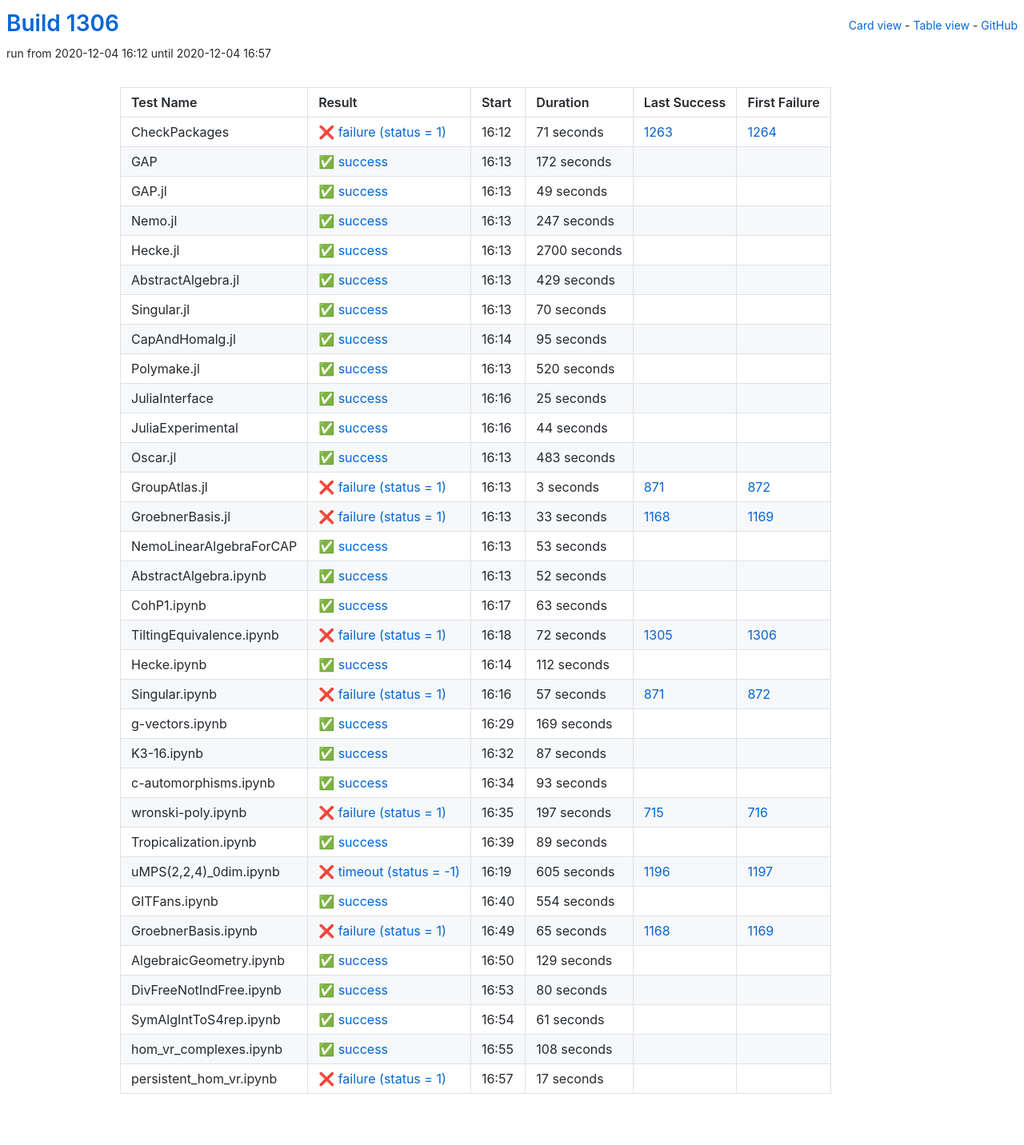
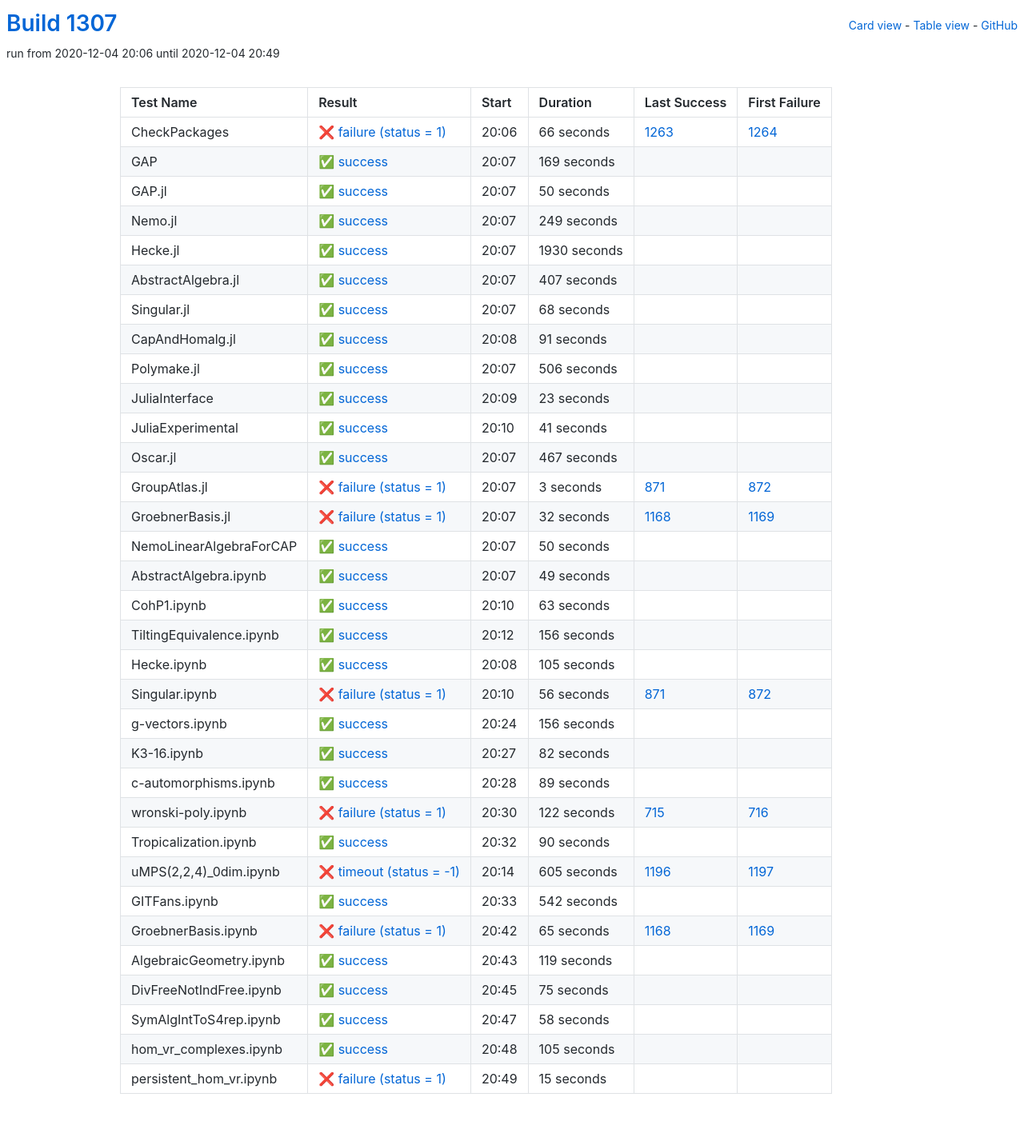
Before and after one commit to oscar-system/oscar-ci-status-stable, a Jekyll site: the page built from table.html, in a window 1280 px wide. Shown: the whole page at 80% size. Built offline with Jekyll 4.4.1, drawn with Linux system fonts in a browser that asks for light colours.

Commit message:
Build #1307

```diff
--- a/_data/ci.yml
+++ b/_data/ci.yml
@@ -1,6 +1,6 @@
 ---
-build: 1306
-build_url: https://oscarci.mathematik.uni-kl.de/job/oscar-stable/1306/
+build: 1307
+build_url: https://oscarci.mathematik.uni-kl.de/job/oscar-stable/1307/
 job: oscar-stable
 organization: oscar-system
 repo: oscar-ci-status-stable
@@ -8,152 +8,152 @@ repourl: https://github.com/oscar-system/oscar-ci-status-stable
 tests:
 - name: CheckPackages
   id: checkpackages
-  log: https://oscarci.mathematik.uni-kl.de/job/oscar-stable/1306/artifact/logs/build-1306/CheckPackages.log
-  start: 2020-12-04 16:12
+  log: https://oscarci.mathematik.uni-kl.de/job/oscar-stable/1307/artifact/logs/build-1307/CheckPackages.log
+  start: 2020-12-04 20:06
   success: false
   exitcode: 1
   status: failure
-  duration: 71
+  duration: 66
   last_success: 1263
   last_success_url: https://oscarci.mathematik.uni-kl.de/job/oscar-stable/1263/
   first_failure: 1264
   first_failure_url: https://oscarci.mathematik.uni-kl.de/job/oscar-stable/1264/
 - name: GAP
   id: gap
-  log: https://oscarci.mathematik.uni-kl.de/job/oscar-stable/1306/artifact/logs/build-1306/GAP.log
-  start: 2020-12-04 16:13
+  log: https://oscarci.mathematik.uni-kl.de/job/oscar-stable/1307/artifact/logs/build-1307/GAP.log
+  start: 2020-12-04 20:07
   success: true
   exitcode: 0
   status: success
-  duration: 172
+  duration: 169
   last_success: false
   last_success_url:
   first_failure: false
   first_failure_url:
 - name: GAP.jl
   id: gap-jl
-  log: https://oscarci.mathematik.uni-kl.de/job/oscar-stable/1306/artifact/logs/build-1306/GAP.jl.log
-  start: 2020-12-04 16:13
+  log: https://oscarci.mathematik.uni-kl.de/job/oscar-stable/1307/artifact/logs/build-1307/GAP.jl.log
+  start: 2020-12-04 20:07
   success: true
   exitcode: 0
   status: success
-  duration: 49
+  duration: 50
   last_success: false
   last_success_url:
   first_failure: false
   first_failure_url:
 - name: Nemo.jl
   id: nemo-jl
-  log: https://oscarci.mathematik.uni-kl.de/job/oscar-stable/1306/artifact/logs/build-1306/Nemo.jl.log
-  start: 2020-12-04 16:13
+  log: https://oscarci.mathematik.uni-kl.de/job/oscar-stable/1307/artifact/logs/build-1307/Nemo.jl.log
+  start: 2020-12-04 20:07
   success: true
   exitcode: 0
   status: success
-  duration: 247
+  duration: 249
   last_success: false
   last_success_url:
   first_failure: false
   first_failure_url:
 - name: Hecke.jl
   id: hecke-jl
-  log: https://oscarci.mathematik.uni-kl.de/job/oscar-stable/1306/artifact/logs/build-1306/Hecke.jl.log
-  start: 2020-12-04 16:13
+  log: https://oscarci.mathematik.uni-kl.de/job/oscar-stable/1307/artifact/logs/build-1307/Hecke.jl.log
+  start: 2020-12-04 20:07
   success: true
   exitcode: 0
   status: success
-  duration: 2700
+  duration: 1930
   last_success: false
   last_success_url:
   first_failure: false
   first_failure_url:
 - name: AbstractAlgebra.jl
   id: abstractalgebra-jl
-  log: https://oscarci.mathematik.uni-kl.de/job/oscar-stable/1306/artifact/logs/build-1306/AbstractAlgebra.jl.log
-  start: 2020-12-04 16:13
+  log: https://oscarci.mathematik.uni-kl.de/job/oscar-stable/1307/artifact/logs/build-1307/AbstractAlgebra.jl.log
+  start: 2020-12-04 20:07
   success: true
   exitcode: 0
   status: success
-  duration: 429
+  duration: 407
   last_success: false
   last_success_url:
   first_failure: false
   first_failure_url:
 - name: Singular.jl
   id: singular-jl
-  log: https://oscarci.mathematik.uni-kl.de/job/oscar-stable/1306/artifact/logs/build-1306/Singular.jl.log
-  start: 2020-12-04 16:13
+  log: https://oscarci.mathematik.uni-kl.de/job/oscar-stable/1307/artifact/logs/build-1307/Singular.jl.log
+  start: 2020-12-04 20:07
   success: true
   exitcode: 0
   status: success
-  duration: 70
+  duration: 68
   last_success: false
   last_success_url:
   first_failure: false
   first_failure_url:
 - name: CapAndHomalg.jl
   id: capandhomalg-jl
-  log: https://oscarci.mathematik.uni-kl.de/job/oscar-stable/1306/artifact/logs/build-1306/CapAndHomalg.jl.log
-  start: 2020-12-04 16:14
+  log: https://oscarci.mathematik.uni-kl.de/job/oscar-stable/1307/artifact/logs/build-1307/CapAndHomalg.jl.log
+  start: 2020-12-04 20:08
   success: true
   exitcode: 0
   status: success
-  duration: 95
+  duration: 91
   last_success: false
   last_success_url:
   first_failure: false
   first_failure_url:
 - name: Polymake.jl
   id: polymake-jl
-  log: https://oscarci.mathematik.uni-kl.de/job/oscar-stable/1306/artifact/logs/build-1306/Polymake.jl.log
-  start: 2020-12-04 16:13
+  log: https://oscarci.mathematik.uni-kl.de/job/oscar-stable/1307/artifact/logs/build-1307/Polymake.jl.log
+  start: 2020-12-04 20:07
   success: true
   exitcode: 0
   status: success
-  duration: 520
+  duration: 506
   last_success: false
   last_success_url:
   first_failure: false
   first_failure_url:
 - name: JuliaInterface
   id: juliainterface
-  log: https://oscarci.mathematik.uni-kl.de/job/oscar-stable/1306/artifact/logs/build-1306/JuliaInterface.log
-  start: 2020-12-04 16:16
+  log: https://oscarci.mathematik.uni-kl.de/job/oscar-stable/1307/artifact/logs/build-1307/JuliaInterface.log
+  start: 2020-12-04 20:09
   success: true
   exitcode: 0
   status: success
-  duration: 25
+  duration: 23
   last_success: false
   last_success_url:
   first_failure: false
   first_failure_url:
 - name: JuliaExperimental
   id: juliaexperimental
-  log: https://oscarci.mathematik.uni-kl.de/job/oscar-stable/1306/artifact/logs/build-1306/JuliaExperimental.log
-  start: 2020-12-04 16:16
+  log: https://oscarci.mathematik.uni-kl.de/job/oscar-stable/1307/artifact/logs/build-1307/JuliaExperimental.log
+  start: 2020-12-04 20:10
   success: true
   exitcode: 0
   status: success
-  duration: 44
+  duration: 41
   last_success: false
   last_success_url:
   first_failure: false
   first_failure_url:
 - name: Oscar.jl
   id: oscar-jl
-  log: https://oscarci.mathematik.uni-kl.de/job/oscar-stable/1306/artifact/logs/build-1306/Oscar.jl.log
-  start: 2020-12-04 16:13
+  log: https://oscarci.mathematik.uni-kl.de/job/oscar-stable/1307/artifact/logs/build-1307/Oscar.jl.log
+  start: 2020-12-04 20:07
   success: true
   exitcode: 0
   status: success
-  duration: 483
+  duration: 467
   last_success: false
   last_success_url:
   first_failure: false
   first_failure_url:
 - name: GroupAtlas.jl
   id: groupatlas-jl
-  log: https://oscarci.mathematik.uni-kl.de/job/oscar-stable/1306/artifact/logs/build-1306/GroupAtlas.jl.log
-  start: 2020-12-04 16:13
+  log: https://oscarci.mathematik.uni-kl.de/job/oscar-stable/1307/artifact/logs/build-1307/GroupAtlas.jl.log
+  start: 2020-12-04 20:07
   success: false
   exitcode: 1
   status: failure
@@ -164,44 +164,44 @@ tests:
   first_failure_url: https://oscarci.mathematik.uni-kl.de/job/oscar-stable/872/
 - name: GroebnerBasis.jl
   id: groebnerbasis-jl
-  log: https://oscarci.mathematik.uni-kl.de/job/oscar-stable/1306/artifact/logs/build-1306/GroebnerBasis.jl.log
-  start: 2020-12-04 16:13
+  log: https://oscarci.mathematik.uni-kl.de/job/oscar-stable/1307/artifact/logs/build-1307/GroebnerBasis.jl.log
+  start: 2020-12-04 20:07
   success: false
   exitcode: 1
   status: failure
-  duration: 33
+  duration: 32
   last_success: 1168
   last_success_url: https://oscarci.mathematik.uni-kl.de/job/oscar-stable/1168/
   first_failure: 1169
   first_failure_url: https://oscarci.mathematik.uni-kl.de/job/oscar-stable/1169/
 - name: NemoLinearAlgebraForCAP
   id: nemolinearalgebraforcap
-  log: https://oscarci.mathematik.uni-kl.de/job/oscar-stable/1306/artifact/logs/build-1306/NemoLinearAlgebraForCAP.log
-  start: 2020-12-04 16:13
+  log: https://oscarci.mathematik.uni-kl.de/job/oscar-stable/1307/artifact/logs/build-1307/NemoLinearAlgebraForCAP.log
+  start: 2020-12-04 20:07
   success: true
   exitcode: 0
   status: success
-  duration: 53
+  duration: 50
   last_success: false
   last_success_url:
   first_failure: false
   first_failure_url:
 - name: AbstractAlgebra.ipynb
   id: abstractalgebra-ipynb
-  log: https://oscarci.mathematik.uni-kl.de/job/oscar-stable/1306/artifact/logs/build-1306/AbstractAlgebra.ipynb.log
-  start: 2020-12-04 16:13
+  log: https://oscarci.mathematik.uni-kl.de/job/oscar-stable/1307/artifact/logs/build-1307/AbstractAlgebra.ipynb.log
+  start: 2020-12-04 20:07
   success: true
   exitcode: 0
   status: success
-  duration: 52
+  duration: 49
   last_success: false
   last_success_url:
   first_failure: false
   first_failure_url:
 - name: CohP1.ipynb
   id: cohp1-ipynb
-  log: https://oscarci.mathematik.uni-kl.de/job/oscar-stable/1306/artifact/logs/build-1306/CohP1.ipynb.log
-  start: 2020-12-04 16:17
+  log: https://oscarci.mathematik.uni-kl.de/job/oscar-stable/1307/artifact/logs/build-1307/CohP1.ipynb.log
+  start: 2020-12-04 20:10
   success: true
   exitcode: 0
   status: success
@@ -212,92 +212,68 @@ tests:
   first_failure_url:
 - name: TiltingEquivalence.ipynb
   id: tiltingequivalence-ipynb
-  log: https://oscarci.mathematik.uni-kl.de/job/oscar-stable/1306/artifact/logs/build-1306/TiltingEquivalence.ipynb.log
-  start: 2020-12-04 16:18
-  success: false
-  exitcode: 1
-  status: failure
-  duration: 72
-  last_success: 1305
-  last_success_url: https://oscarci.mathematik.uni-kl.de/job/oscar-stable/1305/
-  first_failure: 1306
-  first_failure_url: https://oscarci.mathematik.uni-kl.de/job/oscar-stable/1306/
-- name: Hecke.ipynb
-  id: hecke-ipynb
-  log: https://oscarci.mathematik.uni-kl.de/job/oscar-stable/1306/artifact/logs/build-1306/Hecke.ipynb.log
-  start: 2020-12-04 16:14
+  log: https://oscarci.mathematik.uni-kl.de/job/oscar-stable/1307/artifact/logs/build-1307/TiltingEquivalence.ipynb.log
+  start: 2020-12-04 20:12
   success: true
   exitcode: 0
   status: success
-  duration: 112
+  duration: 156
+  last_success: false
+  last_success_url:
+  first_failure: false
+  first_failure_url:
+- name: Hecke.ipynb
+  id: hecke-ipynb
+  log: https://oscarci.mathematik.uni-kl.de/job/oscar-stable/1307/artifact/logs/build-1307/Hecke.ipynb.log
+  start: 2020-12-04 20:08
+  success: true
+  exitcode: 0
+  status: success
+  duration: 105
   last_success: false
   last_success_url:
   first_failure: false
   first_failure_url:
 - name: Singular.ipynb
   id: singular-ipynb
-  log: https://oscarci.mathematik.uni-kl.de/job/oscar-stable/1306/artifact/logs/build-1306/Singular.ipynb.log
-  start: 2020-12-04 16:16
+  log: https://oscarci.mathematik.uni-kl.de/job/oscar-stable/1307/artifact/logs/build-1307/Singular.ipynb.log
+  start: 2020-12-04 20:10
   success: false
   exitcode: 1
   status: failure
-  duration: 57
+  duration: 56
   last_success: 871
   last_success_url: https://oscarci.mathematik.uni-kl.de/job/oscar-stable/871/
   first_failure: 872
   first_failure_url: https://oscarci.mathematik.uni-kl.de/job/oscar-stable/872/
 - name: g-vectors.ipynb
   id: g-vectors-ipynb
-  log: https://oscarci.mathematik.uni-kl.de/job/oscar-stable/1306/artifact/logs/build-1306/g-vectors.ipynb.log
-  start: 2020-12-04 16:29
+  log: https://oscarci.mathematik.uni-kl.de/job/oscar-stable/1307/artifact/logs/build-1307/g-vectors.ipynb.log
+  start: 2020-12-04 20:24
   success: true
   exitcode: 0
   status: success
-  duration: 169
+  duration: 156
   last_success: false
   last_success_url:
   first_failure: false
   first_failure_url:
 - name: K3-16.ipynb
   id: k3-16-ipynb
-  log: https://oscarci.mathematik.uni-kl.de/job/oscar-stable/1306/artifact/logs/build-1306/K3-16.ipynb.log
-  start: 2020-12-04 16:32
+  log: https://oscarci.mathematik.uni-kl.de/job/oscar-stable/1307/artifact/logs/build-1307/K3-16.ipynb.log
+  start: 2020-12-04 20:27
   success: true
   exitcode: 0
   status: success
-  duration: 87
+  duration: 82
   last_success: false
   last_success_url:
   first_failure: false
   first_failure_url:
 - name: c-automorphisms.ipynb
   id: c-automorphisms-ipynb
-  log: https://oscarci.mathematik.uni-kl.de/job/oscar-stable/1306/artifact/logs/build-1306/c-automorphisms.ipynb.log
-  start: 2020-12-04 16:34
-  success: true
-  exitcode: 0
-  status: success
-  duration: 93
-  last_success: false
-  last_success_url:
-  first_failure: false
-  first_failure_url:
-- name: wronski-poly.ipynb
-  id: wronski-poly-ipynb
-  log: https://oscarci.mathematik.uni-kl.de/job/oscar-stable/1306/artifact/logs/build-1306/wronski-poly.ipynb.log
-  start: 2020-12-04 16:35
-  success: false
-  exitcode: 1
-  status: failure
-  duration: 197
-  last_success: 715
-  last_success_url: https://oscarci.mathematik.uni-kl.de/job/oscar-stable/715/
-  first_failure: 716
-  first_failure_url: https://oscarci.mathematik.uni-kl.de/job/oscar-stable/716/
-- name: Tropicalization.ipynb
-  id: tropicalization-ipynb
-  log: https://oscarci.mathematik.uni-kl.de/job/oscar-stable/1306/artifact/logs/build-1306/Tropicalization.ipynb.log
-  start: 2020-12-04 16:39
+  log: https://oscarci.mathematik.uni-kl.de/job/oscar-stable/1307/artifact/logs/build-1307/c-automorphisms.ipynb.log
+  start: 2020-12-04 20:28
   success: true
   exitcode: 0
   status: success
@@ -306,10 +282,34 @@ tests:
   last_success_url:
   first_failure: false
   first_failure_url:
+- name: wronski-poly.ipynb
+  id: wronski-poly-ipynb
+  log: https://oscarci.mathematik.uni-kl.de/job/oscar-stable/1307/artifact/logs/build-1307/wronski-poly.ipynb.log
+  start: 2020-12-04 20:30
+  success: false
+  exitcode: 1
+  status: failure
+  duration: 122
+  last_success: 715
+  last_success_url: https://oscarci.mathematik.uni-kl.de/job/oscar-stable/715/
+  first_failure: 716
+  first_failure_url: https://oscarci.mathematik.uni-kl.de/job/oscar-stable/716/
+- name: Tropicalization.ipynb
+  id: tropicalization-ipynb
+  log: https://oscarci.mathematik.uni-kl.de/job/oscar-stable/1307/artifact/logs/build-1307/Tropicalization.ipynb.log
+  start: 2020-12-04 20:32
+  success: true
+  exitcode: 0
+  status: success
+  duration: 90
+  last_success: false
+  last_success_url:
+  first_failure: false
+  first_failure_url:
 - name: uMPS(2,2,4)_0dim.ipynb
   id: umps-2-2-4-0dim-ipynb
-  log: https://oscarci.mathematik.uni-kl.de/job/oscar-stable/1306/artifact/logs/build-1306/uMPS-2-2-4-_0dim.ipynb.log
-  start: 2020-12-04 16:19
+  log: https://oscarci.mathematik.uni-kl.de/job/oscar-stable/1307/artifact/logs/build-1307/uMPS-2-2-4-_0dim.ipynb.log
+  start: 2020-12-04 20:14
   success: false
   exitcode: -1
   status: timeout
@@ -320,20 +320,20 @@ tests:
   first_failure_url: https://oscarci.mathematik.uni-kl.de/job/oscar-stable/1197/
 - name: GITFans.ipynb
   id: gitfans-ipynb
-  log: https://oscarci.mathematik.uni-kl.de/job/oscar-stable/1306/artifact/logs/build-1306/GITFans.ipynb.log
-  start: 2020-12-04 16:40
+  log: https://oscarci.mathematik.uni-kl.de/job/oscar-stable/1307/artifact/logs/build-1307/GITFans.ipynb.log
+  start: 2020-12-04 20:33
   success: true
   exitcode: 0
   status: success
-  duration: 554
+  duration: 542
   last_success: false
   last_success_url:
   first_failure: false
   first_failure_url:
 - name: GroebnerBasis.ipynb
   id: groebnerbasis-ipynb
-  log: https://oscarci.mathematik.uni-kl.de/job/oscar-stable/1306/artifact/logs/build-1306/GroebnerBasis.ipynb.log
-  start: 2020-12-04 16:49
+  log: https://oscarci.mathematik.uni-kl.de/job/oscar-stable/1307/artifact/logs/build-1307/GroebnerBasis.ipynb.log
+  start: 2020-12-04 20:42
   success: false
   exitcode: 1
   status: failure
@@ -344,60 +344,60 @@ tests:
   first_failure_url: https://oscarci.mathematik.uni-kl.de/job/oscar-stable/1169/
 - name: AlgebraicGeometry.ipynb
   id: algebraicgeometry-ipynb
-  log: https://oscarci.mathematik.uni-kl.de/job/oscar-stable/1306/artifact/logs/build-1306/AlgebraicGeometry.ipynb.log
-  start: 2020-12-04 16:50
+  log: https://oscarci.mathematik.uni-kl.de/job/oscar-stable/1307/artifact/logs/build-1307/AlgebraicGeometry.ipynb.log
+  start: 2020-12-04 20:43
   success: true
   exitcode: 0
   status: success
-  duration: 129
+  duration: 119
   last_success: false
   last_success_url:
   first_failure: false
   first_failure_url:
 - name: DivFreeNotIndFree.ipynb
   id: divfreenotindfree-ipynb
-  log: https://oscarci.mathematik.uni-kl.de/job/oscar-stable/1306/artifact/logs/build-1306/DivFreeNotIndFree.ipynb.log
-  start: 2020-12-04 16:53
+  log: https://oscarci.mathematik.uni-kl.de/job/oscar-stable/1307/artifact/logs/build-1307/DivFreeNotIndFree.ipynb.log
+  start: 2020-12-04 20:45
   success: true
   exitcode: 0
   status: success
-  duration: 80
+  duration: 75
   last_success: false
   last_success_url:
   first_failure: false
   first_failure_url:
 - name: SymAlgIntToS4rep.ipynb
   id: symalginttos4rep-ipynb
-  log: https://oscarci.mathematik.uni-kl.de/job/oscar-stable/1306/artifact/logs/build-1306/SymAlgIntToS4rep.ipynb.log
-  start: 2020-12-04 16:54
+  log: https://oscarci.mathematik.uni-kl.de/job/oscar-stable/1307/artifact/logs/build-1307/SymAlgIntToS4rep.ipynb.log
+  start: 2020-12-04 20:47
   success: true
   exitcode: 0
   status: success
-  duration: 61
+  duration: 58
   last_success: false
   last_success_url:
   first_failure: false
   first_failure_url:
 - name: hom_vr_complexes.ipynb
   id: hom-vr-complexes-ipynb
-  log: https://oscarci.mathematik.uni-kl.de/job/oscar-stable/1306/artifact/logs/build-1306/hom_vr_complexes.ipynb.log
-  start: 2020-12-04 16:55
+  log: https://oscarci.mathematik.uni-kl.de/job/oscar-stable/1307/artifact/logs/build-1307/hom_vr_complexes.ipynb.log
+  start: 2020-12-04 20:48
   success: true
   exitcode: 0
   status: success
-  duration: 108
+  duration: 105
   last_success: false
   last_success_url:
   first_failure: false
   first_failure_url:
 - name: persistent_hom_vr.ipynb
   id: persistent-hom-vr-ipynb
-  log: https://oscarci.mathematik.uni-kl.de/job/oscar-stable/1306/artifact/logs/build-1306/persistent_hom_vr.ipynb.log
-  start: 2020-12-04 16:57
+  log: https://oscarci.mathematik.uni-kl.de/job/oscar-stable/1307/artifact/logs/build-1307/persistent_hom_vr.ipynb.log
+  start: 2020-12-04 20:49
   success: false
   exitcode: 1
   status: failure
-  duration: 17
+  duration: 15
   last_success: false
   last_success_url:
   first_failure: false
```
Also changed, not shown: README.md.
